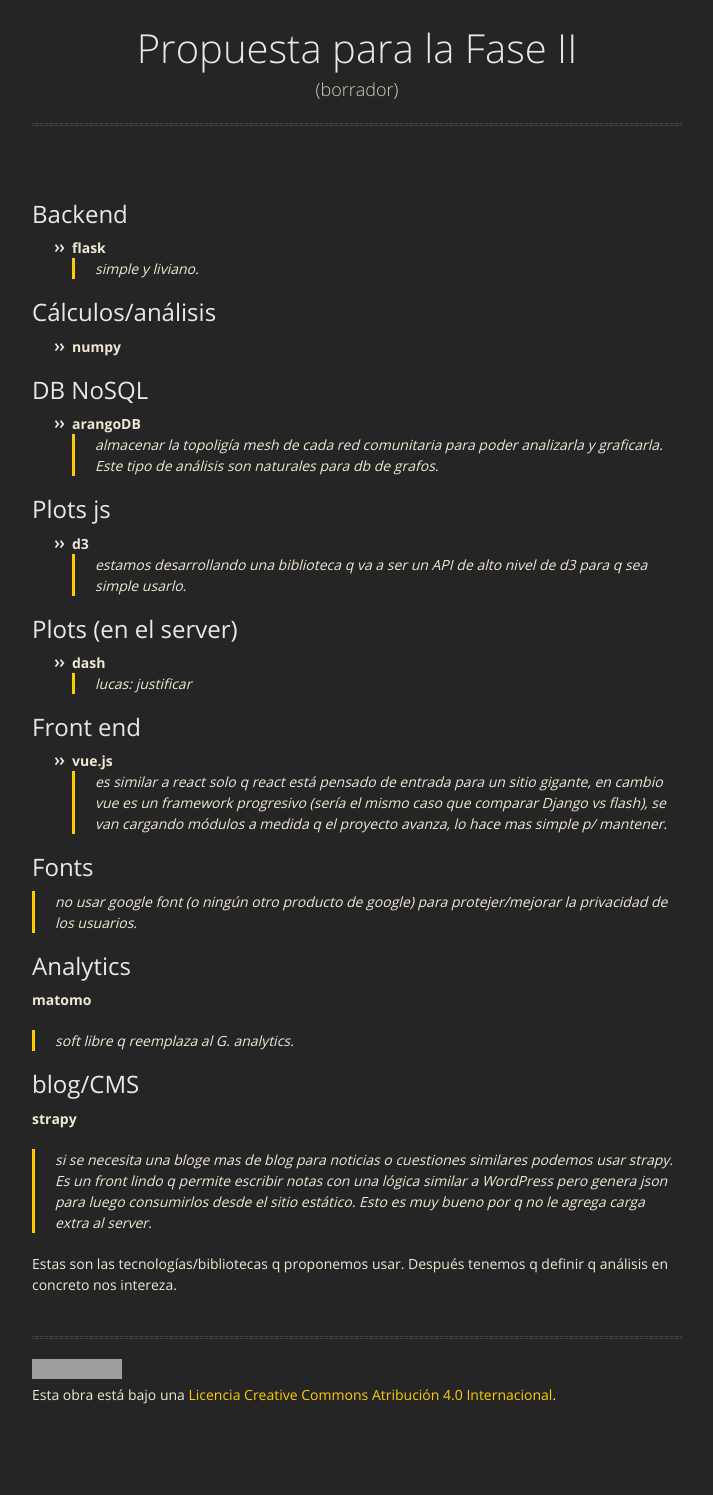
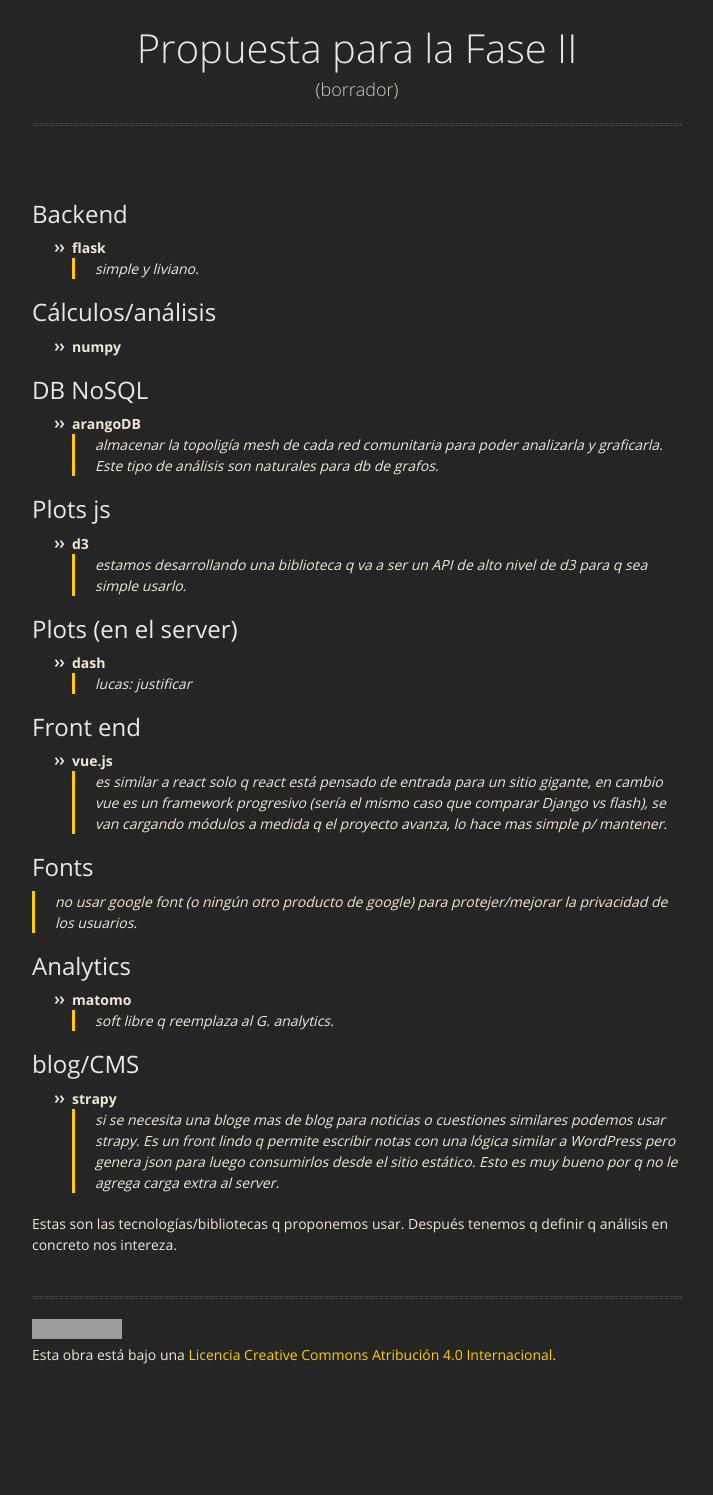
Before and after one commit to pewen/LRFII, a Jekyll site: the page built from index.md, in a window 1280 px wide. Shown: the whole page, without its empty margins (283-996 px from the left). Built offline with Jekyll 4.4.1, drawn with Linux system fonts in a browser that asks for light colours; our own code applies the rules of GitHub Pages for plain Markdown files; after the commit the page ends 1455 px from its top, so only the background shows below that; grey boxes are pictures that could not be loaded.

Commit message:
minor change

```diff
--- a/index.md
+++ b/index.md
@@ -29,11 +29,11 @@
 > no usar google font (o ningún otro producto de google) para protejer/mejorar  la privacidad de los usuarios.
 
 ## Analytics
-**matomo**
+* **matomo**
 > soft libre q reemplaza al G. analytics.
 
 ## blog/CMS
-**strapy**
+* **strapy**
 > si se necesita una bloge mas de blog para noticias o cuestiones similares podemos usar strapy. Es un front lindo q permite escribir notas con una lógica similar a WordPress pero genera json para luego consumirlos desde el sitio estático. Esto es muy bueno por q no le agrega carga extra al server.
 
 Estas son las tecnologías/bibliotecas q proponemos usar. Después tenemos q definir q análisis en concreto nos intereza.
```
Also changed, not shown: 1 other file.
